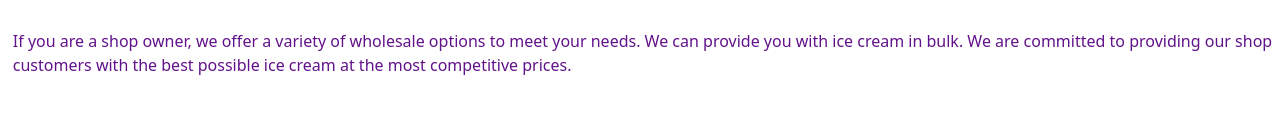
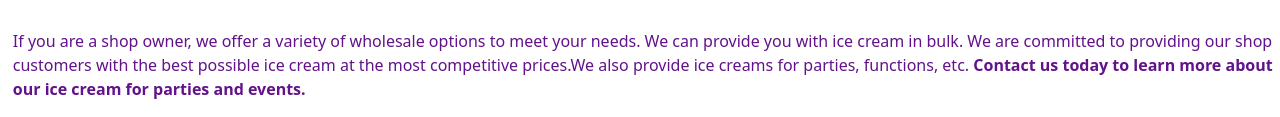
Before and after one commit to SabarishAV/Sabarish-Agencies, a plain HTML site: page index.html in a window 1280 px wide. Shown: the part 1357-1474 px from the top of the page. Before the commit the page ends 1450 px from the top, so only its background shows below. Drawn offline with nearby package versions, Linux system fonts and the light colour scheme.

Commit message:
added some more contents to partner with us

```diff
--- a/index.html
+++ b/index.html
@@ -68,7 +68,7 @@
     <section>
       <h1 class="headings pt-4">Partner with Us</h1>
       <br>
-      <p class="aboutt">If you are a shop owner, we offer a variety of wholesale options to meet your needs. We can provide you with ice cream in bulk. We are committed to providing our shop customers with the best possible ice cream at the most competitive prices.</p>
+      <p class="aboutt">If you are a shop owner, we offer a variety of wholesale options to meet your needs. We can provide you with ice cream in bulk. We are committed to providing our shop customers with the best possible ice cream at the most competitive prices.We also provide ice creams for parties, functions, etc.<b> Contact us today to learn more about our ice cream for parties and events.</b></p>
     </section>
 
     <script src="https://cdn.jsdelivr.net/npm/bootstrap@5.3.0-alpha3/dist/js/bootstrap.bundle.min.js" integrity="sha384-ENjdO4Dr2bkBIFxQpeoTz1HIcje39Wm4jDKdf19U8gI4ddQ3GYNS7NTKfAdVQSZe" crossorigin="anonymous"></script>
```
